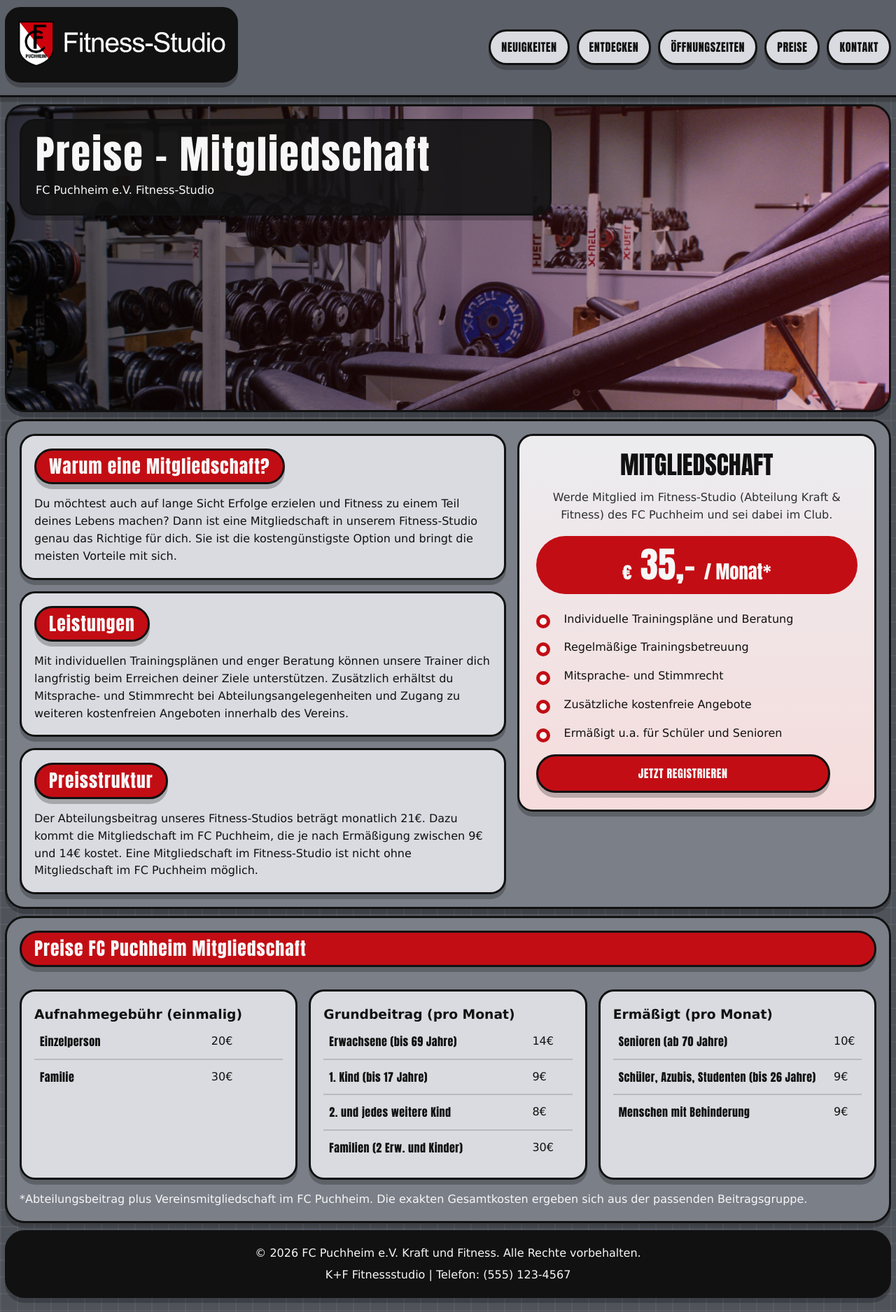
After one commit to tumlinso/website_K-F, a Django app: page /mitgliedschaft/ in a window 1280 px wide. The commit adds this page. Shown: the whole page at 70% size. Run offline with Django 4.2, Linux system fonts and the light colour scheme.

Commit message:
Add membership detail pages and home pricing cards

```diff
--- a/gym_app/static/css/style.css
+++ b/gym_app/static/css/style.css
@@ -775,10 +861,27 @@ section h2 {
     margin-bottom: 0;
 }
 
+.cta-title {
+    display: block;
+    margin: 0;
+    padding: 0;
+    background: none;
+    border: 0;
+    border-radius: 0;
+    box-shadow: none;
+    color: var(--text-light);
+    font-size: clamp(2rem, 4vw, 3.2rem);
+    line-height: 1.1;
+    letter-spacing: 0.02em;
+    text-align: center;
+    text-transform: none;
+}
+
 .memberships-page,
 .classes-page,
 .contact-page,
-.about-page {
+.about-page,
+.tariff-detail-page {
     background-position: center;
     background-size: cover;
 }
@@ -803,6 +906,7 @@ section h2 {
 .classes-page .container,
 .contact-page .container,
 .about-page .container,
+.tariff-detail-page .container,
 .discover-section .container,
 .hours-section .container,
 .preise-section .container,
@@ -861,6 +965,139 @@ section h2 {
     grid-template-columns: minmax(0, 1.1fr) minmax(0, 1fr) auto;
     gap: 16px;
     align-items: start;
+}
+
+.tariff-detail-grid {
+    display: grid;
+    grid-template-columns: minmax(0, 1.15fr) minmax(320px, 0.85fr);
+    gap: 16px;
+    align-items: start;
+}
+
+.tariff-detail-copy {
+    display: grid;
+    gap: 16px;
+}
+
+.tariff-info-card,
+.tariff-table-card {
+    padding: 18px;
+    border: var(--line);
+    border-radius: var(--radius-md);
+    box-shadow: var(--shadow);
+    background: var(--site-grey-200);
+}
+
+.tariff-info-card h2,
+.tariff-table-card h3 {
+    margin-left: 0;
+}
+
+.tariff-highlight-card {
+    display: grid;
+    align-content: start;
+    gap: 18px;
+    padding: 24px;
+    border: var(--line);
+    border-radius: var(--radius-md);
+    box-shadow: var(--shadow);
+    background: var(--site-grey-100);
+    color: var(--text);
+    text-align: center;
+}
+
+.tariff-highlight-card-featured {
+    background: linear-gradient(180deg, var(--site-grey-100), #f6dcdc);
+}
+
+.tariff-highlight-card h3 {
+    margin: 0;
+    font-family: Impact, Haettenschweiler, "Arial Narrow Bold", sans-serif;
+    font-size: clamp(2rem, 2.8vw, 3rem);
+    line-height: 0.95;
+    text-transform: uppercase;
+}
+
+.tariff-highlight-subtitle {
+    color: var(--text-soft);
+}
+
+.tariff-highlight-price {
+    margin: 0;
+    padding: 18px 22px;
+    border-radius: 999px;
+    background: var(--site-red);
+    color: var(--text-light);
+    font-family: Impact, Haettenschweiler, "Arial Narrow Bold", sans-serif;
+    font-size: clamp(2.4rem, 4vw, 4rem);
+    line-height: 0.9;
+}
+
+.tariff-highlight-price-featured {
+    background: #5f646c;
+}
+
+.tariff-highlight-price span,
+.tariff-highlight-price small {
+    font-size: 0.52em;
+}
+
+.tariff-highlight-list {
+    display: grid;
+    gap: 16px;
+    list-style: none;
+    margin: 0;
+    padding: 6px 0 0;
+    text-align: left;
+}
+
+.tariff-highlight-list li {
+    position: relative;
+    padding-left: 40px;
+    font-size: 1rem;
+}
+
+.tariff-highlight-list li::before {
+    content: "";
+    position: absolute;
+    left: 0;
+    top: 0.32em;
+    width: 20px;
+    height: 20px;
+    border: 5px solid var(--site-red);
+    border-radius: 999px;
+    background: var(--site-white);
+    box-sizing: border-box;
+}
+
+.tariff-table-grid {
+    display: grid;
+    grid-template-columns: repeat(3, minmax(0, 1fr));
+    gap: 16px;
+}
+
+.tariff-table {
+    width: 100%;
+    border-collapse: collapse;
+}
+
+.tariff-table tr + tr {
+    border-top: 2px solid rgba(17, 17, 17, 0.16);
+}
+
+.tariff-table th,
+.tariff-table td {
+    padding: 12px 8px;
+    text-align: left;
+}
+
+.tariff-table th {
+    font-family: Impact, Haettenschweiler, "Arial Narrow Bold", sans-serif;
+    letter-spacing: 0.03em;
+}
+
+.tariff-footnote {
+    color: var(--text-light);
 }
 
 .class-info,
--- a/gym_app/templates/gym_app/memberships.html
+++ b/gym_app/templates/gym_app/memberships.html
@@ -19,7 +19,7 @@
 
                         <h4>Leistungen:</h4>
                         <ul>
-                            {% for feature in membership.features|linebreaks|striptags|split:"<br />" %}
+                            {% for feature in membership.feature_list %}
                             <li>✓ {{ feature }}</li>
                             {% endfor %}
                         </ul>
--- /dev/null
+++ b/gym_app/templates/gym_app/mitgliedschaft.html
@@ -0,0 +1,92 @@
+{% extends 'base.html' %}
+
+{% block title %}Preise Mitgliedschaft - FC Puchheim e.V. Fitness-Studio{% endblock %}
+
+{% block content %}
+<section class="preise-hero">
+    <div class="preise-hero-inner">
+        <h1>Preise - Mitgliedschaft</h1>
+        <p>FC Puchheim e.V. Fitness-Studio</p>
+    </div>
+</section>
+
+<section class="tariff-detail-page">
+    <div class="container tariff-detail-grid">
+        <div class="tariff-detail-copy">
+            <article class="tariff-info-card">
+                <h2>Warum eine Mitgliedschaft?</h2>
+                <p>Du möchtest auch auf lange Sicht Erfolge erzielen und Fitness zu einem Teil deines Lebens machen? Dann ist eine Mitgliedschaft in unserem Fitness-Studio genau das Richtige für dich. Sie ist die kostengünstigste Option und bringt die meisten Vorteile mit sich.</p>
+            </article>
+
+            <article class="tariff-info-card">
+                <h2>Leistungen</h2>
+                <p>Mit individuellen Trainingsplänen und enger Beratung können unsere Trainer dich langfristig beim Erreichen deiner Ziele unterstützen. Zusätzlich erhältst du Mitsprache- und Stimmrecht bei Abteilungsangelegenheiten und Zugang zu weiteren kostenfreien Angeboten innerhalb des Vereins.</p>
+            </article>
+
+            <article class="tariff-info-card">
+                <h2>Preisstruktur</h2>
+                <p>Der Abteilungsbeitrag unseres Fitness-Studios beträgt monatlich 21€. Dazu kommt die Mitgliedschaft im FC Puchheim, die je nach Ermäßigung zwischen 9€ und 14€ kostet. Eine Mitgliedschaft im Fitness-Studio ist nicht ohne Mitgliedschaft im FC Puchheim möglich.</p>
+            </article>
+        </div>
+
+        <article class="tariff-highlight-card tariff-highlight-card-featured">
+            <h3>Mitgliedschaft</h3>
+            <p class="tariff-highlight-subtitle">Werde Mitglied im Fitness-Studio (Abteilung Kraft &amp; Fitness) des FC Puchheim und sei dabei im Club.</p>
+            <p class="tariff-highlight-price">
+                <span>€</span>
+                35,-
+                <small>/ Monat*</small>
+            </p>
+            <ul class="tariff-highlight-list">
+                <li>Individuelle Trainingspläne und Beratung</li>
+                <li>Regelmäßige Trainingsbetreuung</li>
+                <li>Mitsprache- und Stimmrecht</li>
+                <li>Zusätzliche kostenfreie Angebote</li>
+                <li>Ermäßigt u.a. für Schüler und Senioren</li>
+            </ul>
+            <a href="{% url 'contact' %}" class="btn btn-primary btn-large">Jetzt registrieren</a>
+        </article>
+    </div>
+</section>
+
+<section class="tariff-detail-page">
+    <div class="container">
+        <h2>Preise FC Puchheim Mitgliedschaft</h2>
+        <div class="tariff-table-grid">
+            <article class="tariff-table-card">
+                <h3>Aufnahmegebühr (einmalig)</h3>
+                <table class="tariff-table">
+                    <tbody>
+                        <tr><th>Einzelperson</th><td>20€</td></tr>
+                        <tr><th>Familie</th><td>30€</td></tr>
+                    </tbody>
+                </table>
+            </article>
+
+            <article class="tariff-table-card">
+                <h3>Grundbeitrag (pro Monat)</h3>
+                <table class="tariff-table">
+                    <tbody>
+                        <tr><th>Erwachsene (bis 69 Jahre)</th><td>14€</td></tr>
+                        <tr><th>1. Kind (bis 17 Jahre)</th><td>9€</td></tr>
+                        <tr><th>2. und jedes weitere Kind</th><td>8€</td></tr>
+                        <tr><th>Familien (2 Erw. und Kinder)</th><td>30€</td></tr>
+                    </tbody>
+                </table>
+            </article>
+
+            <article class="tariff-table-card">
+                <h3>Ermäßigt (pro Monat)</h3>
+                <table class="tariff-table">
+                    <tbody>
+                        <tr><th>Senioren (ab 70 Jahre)</th><td>10€</td></tr>
+                        <tr><th>Schüler, Azubis, Studenten (bis 26 Jahre)</th><td>9€</td></tr>
+                        <tr><th>Menschen mit Behinderung</th><td>9€</td></tr>
+                    </tbody>
+                </table>
+            </article>
+        </div>
+        <p class="tariff-footnote">*Abteilungsbeitrag plus Vereinsmitgliedschaft im FC Puchheim. Die exakten Gesamtkosten ergeben sich aus der passenden Beitragsgruppe.</p>
+    </div>
+</section>
+{% endblock %}
--- a/gym_app/templates/gym_app/preise.html
+++ b/gym_app/templates/gym_app/preise.html
@@ -26,7 +26,7 @@
                         <li>Sichtbare Fortschritte in 4 Wochen</li>
                         <li>Fur Mitglieder des FC Puchheim kostenlos</li>
                     </ul>
-                    <a href="{% url 'contact' %}" class="btn btn-primary">Mehr erfahren</a>
+                    <a href="{% url 'probemonat' %}" class="btn btn-primary">Mehr erfahren</a>
                 </article>
 
                 <article class="preis-card highlight">
@@ -40,7 +40,7 @@
                         <li>Zugang zu zusatzlichen Angeboten</li>
                         <li>Ermassigungen fur Schuler und Senioren</li>
                     </ul>
-                    <a href="{% url 'contact' %}" class="btn btn-primary">Mehr erfahren</a>
+                    <a href="{% url 'mitgliedschaft' %}" class="btn btn-primary">Mehr erfahren</a>
                 </article>
 
                 <article class="preis-card">
@@ -54,7 +54,7 @@
                         <li>Auch ohne Vereinsmitgliedschaft moglich</li>
                         <li>Ermassigt fur FC Puchheim Mitglieder</li>
                     </ul>
-                    <a href="{% url 'contact' %}" class="btn btn-primary">Mehr erfahren</a>
+                    <a href="{% url 'monatskarte' %}" class="btn btn-primary">Mehr erfahren</a>
                 </article>
             </div>
             <p class="preis-footnote">*Endgultige Konditionen, Ermassigungen und Laufzeiten erhaltst du im personlichen Beratungsgesprach.</p>
--- a/gym_app/urls.py
+++ b/gym_app/urls.py
@@ -9,6 +9,9 @@ urlpatterns = [
     path('oeffnungszeiten/', views.oeffnungszeiten, name='oeffnungszeiten'),
     path('preise/', views.preise, name='preise'),
     path('memberships/', views.memberships, name='memberships'),
+    path('probemonat/', views.probemonat, name='probemonat'),
+    path('mitgliedschaft/', views.mitgliedschaft, name='mitgliedschaft'),
+    path('monatskarte/', views.monatskarte, name='monatskarte'),
     path('classes/', views.classes, name='classes'),
     path('kontakt/', views.contact, name='contact'),
     path('about/', views.about, name='about'),
--- a/gym_app/views.py
+++ b/gym_app/views.py
@@ -24,6 +24,21 @@ def memberships(request):
     memberships = Membership.objects.filter(is_active=True)
     context = {'memberships': memberships}
     return render(request, 'gym_app/memberships.html', context)
+
+
+def probemonat(request):
+    """Probemonat detail page"""
+    return render(request, 'gym_app/probemonat.html')
+
+
+def mitgliedschaft(request):
+    """Mitgliedschaft detail page"""
+    return render(request, 'gym_app/mitgliedschaft.html')
+
+
+def monatskarte(request):
+    """Monatskarte detail page"""
+    return render(request, 'gym_app/monatskarte.html')
 
 
 def classes(request):
```
Also changed, not shown: other parts of gym_app/static/css/style.css (+90 -2 lines), gym_app/models.py (+21 -0 lines), gym_app/templates/gym_app/home.html (+17 -8 lines), gym_app/templates/gym_app/monatskarte.html (added, +46 -0 lines), gym_app/templates/gym_app/probemonat.html (added, +45 -0 lines).
